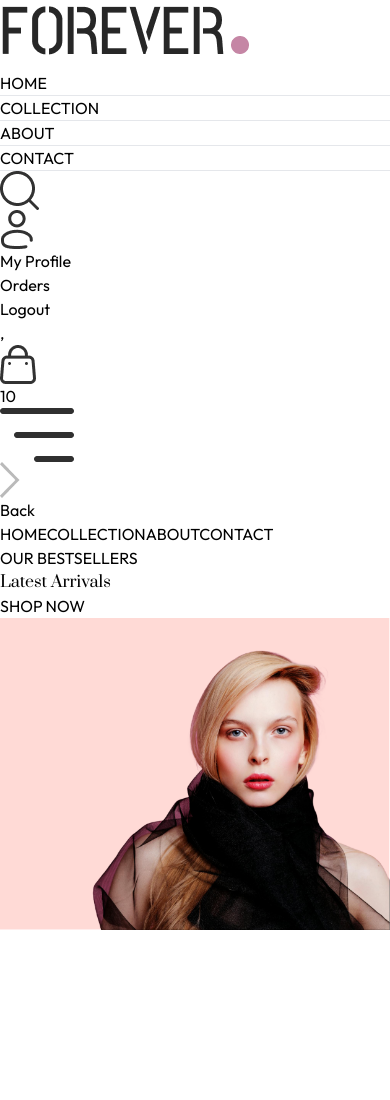
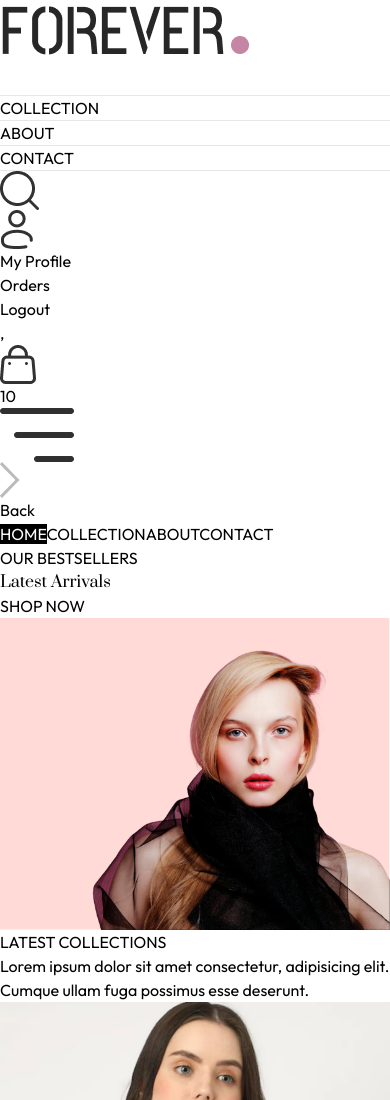
Before and after one commit to Ravindu62/Forever, a React (Vite) app in the folder frontend/: page / in a window 390 px wide. Shown: the top 1100 px of the page. Before the commit the page ends 930 px from the top, so only its background shows below. Built offline with nearby package versions, Linux system fonts and the light colour scheme.

Commit message:
Latest Collection added

```diff
--- /dev/null
+++ b/frontend/src/components/LatestCollection.jsx
@@ -0,0 +1,36 @@
+import React, { useContext, useEffect, useState } from "react";
+import { ShopContext } from "../context/ShopContext";
+import Title from "./Title";
+import ProductItem from "./ProductItem"; // Import the ProductItem component
+
+const LatestCollection = () => {
+  const { products } = useContext(ShopContext);
+  const [latestProducts, setLatestProducts] = useState([]);
+
+  useEffect(() => {
+    setLatestProducts(products.slice(0, 10));
+  },[]);
+
+  return (
+    <div className="my-10">
+      <div className="py-8 text-3xl text-center">
+        <Title text1={"LATEST"} text2={"COLLECTIONS"} />
+        <p className="w-3/4 m-auto text-xs text-gray-600 sm:text-sm md:text-base">
+          Lorem ipsum dolor sit amet consectetur, adipisicing elit. Cumque ullam
+          fuga possimus esse deserunt.
+        </p>
+      </div>
+
+      {/* Rendering products  */}
+      <div className="grid grid-cols-2 gap-4 sm:grid-cols-3 md:grid-cols-4 lg:grid-cols-5 gap-y-6">
+        {
+          latestProducts.map((item, index) => (
+            <ProductItem key={index} id={item._id} image={item.image} name={item.name} price={item.price}/>
+          ))
+        }
+      </div>
+    </div>
+  );
+};
+
+export default LatestCollection;
--- a/frontend/src/components/Navbar.jsx
+++ b/frontend/src/components/Navbar.jsx
@@ -8,8 +8,8 @@ const Navbar = () => {
 
   return (
     <div className="flex items-center justify-between py-5 font-medium">
-      <img src={assets.logo} className="w-36" alt="" />
-      <ul className="hidden sm:flex gap-5 text-sm text-gray-700">
+      <Link to='/'><img src={assets.logo} className="w-36" alt="" /></Link>
+      <ul className="hidden gap-5 text-sm text-gray-700 sm:flex">
         <NavLink to="/" className="flex flex-col items-center gap-1">
           <p>HOME</p>
           <hr className="w-2/4 border-none h-[1.5px] bg-gray-700 hidden" />
@@ -30,14 +30,14 @@ const Navbar = () => {
       <div className="flex items-center gap-6">
         <img src={assets.search_icon} className="w-5 cursor-pointer" alt="" />
 
-        <div className="group relative">
+        <div className="relative group">
           <img
             src={assets.profile_icon}
             className="w-5 cursor-pointer"
             alt=""
           />
-          <div className="group-hover:block hidden absolute dropdown-menu right-0 pt-4">
-            <div className="flex flex-col gap-2 w-36 py-3 px-5 bg-slate-100 text-gray-500 rounded ">
+          <div className="absolute right-0 hidden pt-4 group-hover:block dropdown-menu">
+            <div className="flex flex-col gap-2 px-5 py-3 text-gray-500 rounded w-36 bg-slate-100 ">
               <p className="cursor-pointer hover:text-black">My Profile</p>
               <p className="cursor-pointer hover:text-black">Orders</p>
               <p className="cursor-pointer hover:text-black">Logout</p>
--- /dev/null
+++ b/frontend/src/components/ProductItem.jsx
@@ -0,0 +1,27 @@
+import React, { useContext } from 'react'
+import { ShopContext } from '../context/ShopContext'
+import { Link } from 'react-router-dom'
+import PropTypes from 'prop-types'; // Add this line
+
+const ProductItem = ({id,image,name,price}) => {
+  // Add 'price' to props validation
+  ProductItem.propTypes = {
+    id: PropTypes.string.isRequired,
+    image: PropTypes.array.isRequired,
+    name: PropTypes.string.isRequired,
+    price: PropTypes.number.isRequired
+  };
+
+    const {currency} = useContext(ShopContext);
+  return (
+    <Link className='text-gray-700 cursor-pointer' to={`/product/${id}`}>
+      <div className='overflow-hidden'>
+        <img className='transition ease-in-out hover:scale-110' src={image[0]} alt="" />
+      </div>
+      <p className='pt-3 pb-1 text-sm'>{name}</p>
+      <p className='text-sm font-medium'>{currency}{price}</p>
+    </Link>
+  )
+}
+
+export default ProductItem
--- /dev/null
+++ b/frontend/src/components/Title.jsx
@@ -0,0 +1,14 @@
+import React from "react";
+
+const Title = ({ text1, text2 }) => {
+  return (
+    <div className="inline-flex gap-2 items-center mb-3">
+      <p className="text-gray-500">
+        {text1} <span className="text-gray-700 font-medium">{text2}</span>
+      </p>
+      <p className="w-8 sm:w-12 h-[1px] sm:h-[2px] bg-gray-700"></p>
+    </div>
+  );
+};
+
+export default Title;
--- a/frontend/src/index.css
+++ b/frontend/src/index.css
@@ -1,18 +1,25 @@
-@import url('https://fonts.googleapis.com/css2?family=Outfit:wght@100..900&family=Prata&display=swap');
+@import url("https://fonts.googleapis.com/css2?family=Outfit:wght@100..900&family=Prata&display=swap");
 
 @tailwind base;
 @tailwind components;
 @tailwind utilities;
 
-a.active hr{
-    display: block;
+a.active hr {
+  display: block;
 }
 
-*{
-    font-family: 'Outfit', sans-serif;
+* {
+  font-family: "Outfit", sans-serif;
 }
 .prata-regular {
-    font-family: "Prata", serif;
-    font-weight: 400;
-    font-style: normal;
+  font-family: "Prata", serif;
+  font-weight: 400;
+  font-style: normal;
+}
+
+@media (max-width: 640px) {
+  a.active {
+    background-color: black;
+    color: white;
   }
+}
--- a/frontend/src/main.jsx
+++ b/frontend/src/main.jsx
@@ -1,11 +1,14 @@
-import { StrictMode } from 'react'
-import { createRoot } from 'react-dom/client'
-import App from './App.jsx'
-import './index.css'
-import { BrowserRouter } from 'react-router-dom'
+import { StrictMode } from "react";
+import { createRoot } from "react-dom/client";
+import App from "./App.jsx";
+import "./index.css";
+import { BrowserRouter } from "react-router-dom";
+import ShopContextProvider from "./context/ShopContext.jsx";
 
-createRoot(document.getElementById('root')).render(
+createRoot(document.getElementById("root")).render(
   <BrowserRouter>
-    <App />
-  </BrowserRouter>,
-)
+    <ShopContextProvider>
+      <App />
+    </ShopContextProvider>
+  </BrowserRouter>
+);
--- a/frontend/src/pages/Home.jsx
+++ b/frontend/src/pages/Home.jsx
@@ -1,10 +1,12 @@
 import React from 'react'
 import Hero from '../components/Hero'
+import LatestCollection from '../components/LatestCollection'
 
 const Home = () => {
   return (
     <div>
       <Hero />
+      <LatestCollection />
     </div>
   )
 }
```
Also changed, not shown: frontend/src/context/ShopContext.jsx (renamed from frontend/src/context/ShopCntext.jsx).
